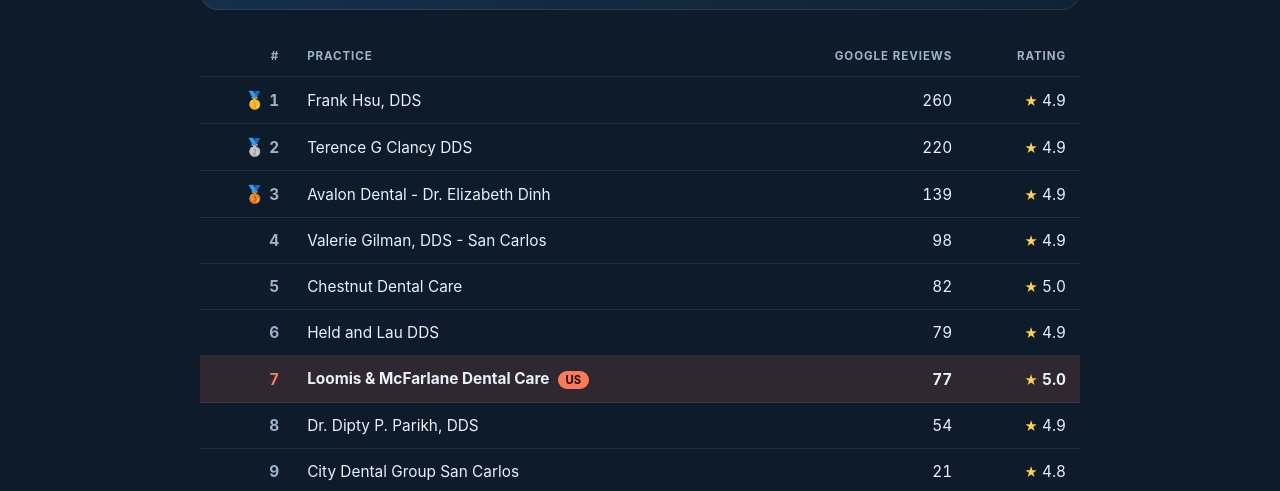
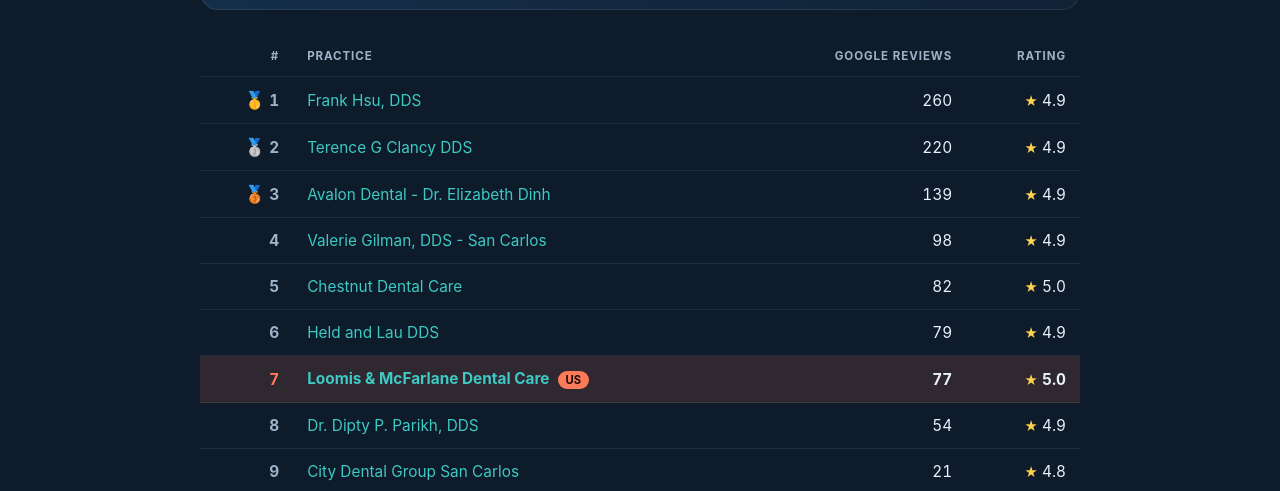
Before and after one commit to hlash99/sc-dentist-tracker, a plain HTML site: page index.html in a window 1280 px wide. Shown: the part 309-800 px from the top of the page. Drawn offline with Linux system fonts and the light colour scheme.

Commit message:
Link practice names to Google Maps reviews

```diff
--- a/index.html
+++ b/index.html
@@ -51,6 +51,9 @@
   tr.us .rankcell{color:var(--us)}
   .medal{font-size:1.05rem}
   .stars{color:var(--gold);font-size:.82rem}
+  #board a{color:var(--teal);text-decoration:none}
+  #board a:hover{text-decoration:underline;opacity:.85}
+  tr.us td a{color:var(--us)}
 
   .panel{margin-top:30px;background:var(--panel);border:1px solid var(--line);border-radius:16px;padding:20px 22px}
   .panel h2{font-size:1.05rem;margin:0 0 14px}
@@ -154,9 +157,10 @@
     const isUs = d.name === OUR_NAME;
     if(isUs) tr.className = 'us';
     const medal = medals[i] ? `<span class="medal">${medals[i]}</span> ` : '';
+    const mapsUrl = 'https://www.google.com/maps/search/' + encodeURIComponent(d.name + ' San Carlos CA');
     tr.innerHTML =
       `<td class="num rankcell">${medal}${i+1}</td>`+
-      `<td>${escapeHtml(d.name)}${isUs?'<span class="badge">US</span>':''}</td>`+
+      `<td><a href="${mapsUrl}" target="_blank" rel="noopener">${escapeHtml(d.name)}</a>${isUs?'<span class="badge">US</span>':''}</td>`+
       `<td class="num">${d.reviews.toLocaleString()}</td>`+
       `<td class="num"><span class="stars">★</span> ${d.rating.toFixed(1)}</td>`;
     rows.appendChild(tr);
```
